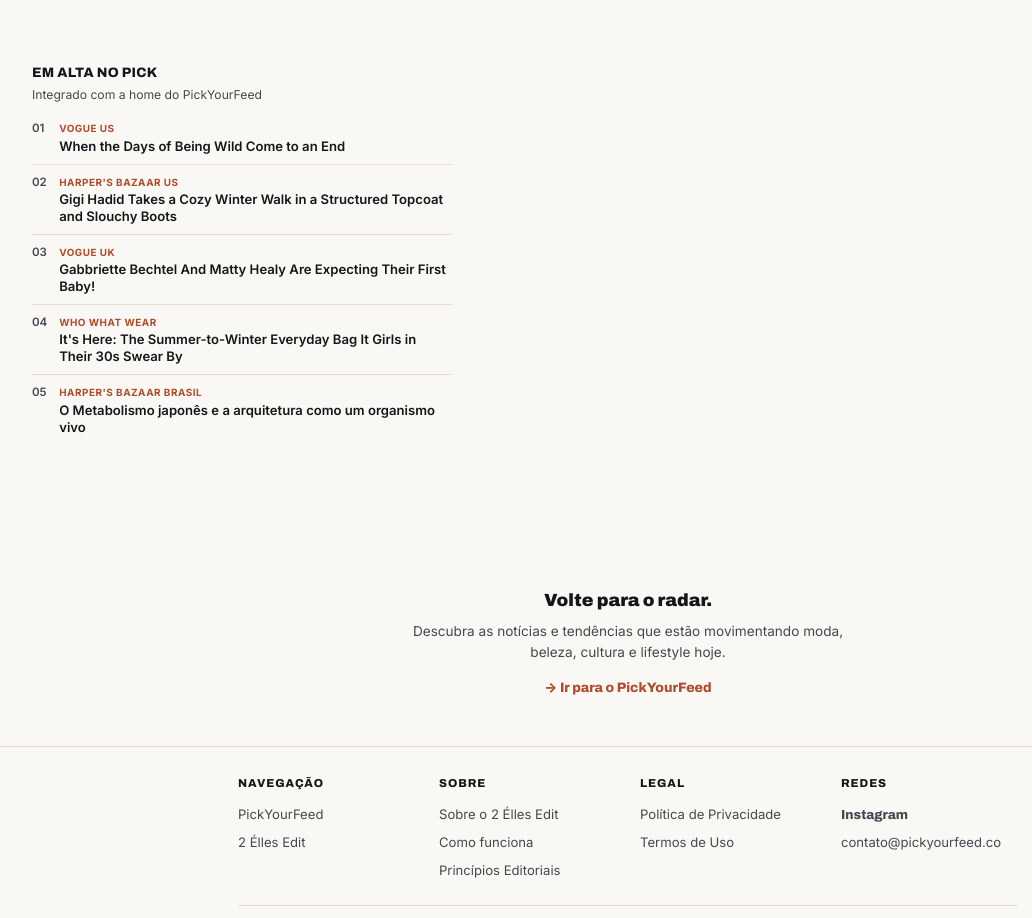
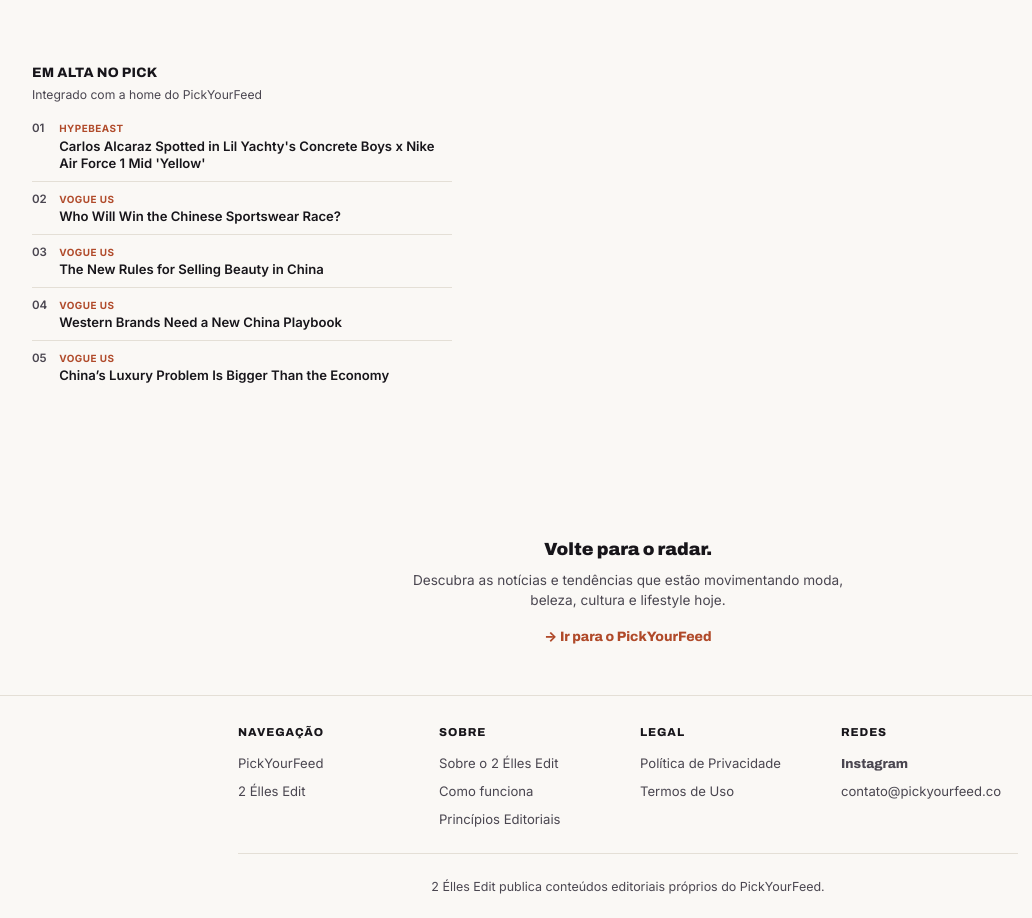
Before and after one commit to camillabello/2ellesedit, a plain HTML site: page 2elles-edit.html in a window 1280 px wide. Shown: the part 6200-7118 px from the top of the page, without its empty margins (12-1044 px from the left). Drawn offline with Linux system fonts and the light colour scheme.

Commit message:
chore: atualiza manchetes (2026-11-23 06:58 UTC)

```diff
--- a/data/em-alta.json
+++ b/data/em-alta.json
@@ -1,109 +1,111 @@
 {
-  "generatedAt": "2026-11-22T23:28:38.762391+00:00",
+  "generatedAt": "2026-11-23T06:58:01.600084+00:00",
   "items": [
     {
-      "id": "16240e15037f",
-      "editorial": "cultura",
+      "id": "b3c95e0e5295",
+      "editorial": "moda",
       "scope": "internacional",
-      "source": "Vogue US",
-      "title": "When the Days of Being Wild Come to an End",
-      "excerpt": "I used to romanticize being a bit of a disaster. Now, I have become a man who just...likes things to be nice.",
-      "image": "https://assets.vogue.com/photos/6b03785a45b7aaadb2b82871/master/pass/1691355837",
-      "link": "https://www.vogue.com/article/when-the-days-of-being-wild-come-to-an-end",
+      "source": "Hypebeast",
+      "title": "Carlos Alcaraz Spotted in Lil Yachty's Concrete Boys x Nike Air Force 1 Mid 'Yellow'",
+      "excerpt": "Summary Tennis star Carlos Alcaraz was recently seen wearing a new Concrete Boys x Nike Air Force 1 MidThe unexpected sighting occurred shortly after the athlete advanced to the ATP FinalsThe…",
+      "image": "https://image-cdn.hypb.st/https%3A%2F%2Fhypebeast.com%2Fimage%2F2026%2F11%2F22%2Fcarlos-alcaraz-wears-lil-yachty-concrete-boys-nike-air-force-1-mid-yellow-atp-tour-000.jpg?w=800&cbr=1&q=90&fit=max",
+      "link": "https://hypebeast.com/2026/11/carlos-alcaraz-wears-lil-yachty-concrete-boys-nike-air-force-1-mid-yellow-atp-tour",
       "mentions": [],
-      "pubDate": "2026-11-22T23:23:03+00:00",
+      "pubDate": "2026-11-23T06:24:19+00:00",
       "trendingReason": null
     },
     {
-      "id": "1162a95a8fc7",
+      "id": "929616eb1d83",
+      "editorial": "em-pauta",
+      "scope": "internacional",
+      "source": "Vogue US",
+      "title": "Who Will Win the Chinese Sportswear Race?",
+      "excerpt": "China’s sportswear market is building speed. Can domestic brands overtake their Western counterparts?",
+      "image": "https://assets.vogue.com/photos/6b0050e89072b58902dbfeca/master/pass/11-23-26-CHINA-SPORTSWEAR-BOOM-vogue-business-story.jpg",
+      "link": "https://www.vogue.com/article/who-will-win-the-chinese-sportswear-race",
+      "mentions": [],
+      "pubDate": "2026-11-23T05:30:00+00:00",
+      "trendingReason": null
+    },
+    {
+      "id": "23a819bccbaf",
+      "editorial": "beleza",
+      "scope": "internacional",
+      "source": "Vogue US",
+      "title": "The New Rules for Selling Beauty in China",
+      "excerpt": "Coinciding with changing perceptions of ‘Made in China’, the country’s beauty landscape is shifting from a period of general expansion to one that is hyper-selective and value-driven, with clear…",
+      "image": "https://assets.vogue.com/photos/6b007a639072b58902dc0292/master/pass/11-20-26-C-BEAUTY-vogue-business-story.jpg",
+      "link": "https://www.vogue.com/article/the-new-rules-for-selling-beauty-in-china",
+      "mentions": [],
+      "pubDate": "2026-11-23T05:30:00+00:00",
+      "trendingReason": null
+    },
+    {
+      "id": "720967db765d",
+      "editorial": "moda",
+      "scope": "internacional",
+      "source": "Vogue US",
+      "title": "Western Brands Need a New China Playbook",
+      "excerpt": "After an almost three-year slump, China’s luxury market is showing signs of recovery. Western brands need to act quickly by rationalizing distribution, localizing output, and planning for the future…",
+      "image": "https://assets.vogue.com/photos/6b007e6fc1039394d6a582ea/master/pass/11-23-26-CHINA-LUXURY-WESTERN-vogue-business-story.jpg",
+      "link": "https://www.vogue.com/article/western-brands-need-a-new-china-playbook",
+      "mentions": [],
+      "pubDate": "2026-11-23T05:30:00+00:00",
+      "trendingReason": null
+    },
+    {
+      "id": "da70c4d5c4d5",
+      "editorial": "moda",
+      "scope": "internacional",
+      "source": "Vogue US",
+      "title": "China’s Luxury Problem Is Bigger Than the Economy",
+      "excerpt": "From changing attitudes toward exclusivity to the rise of domestic competitors, Chinese consumers are questioning what makes luxury worth paying for — and who gets to decide.",
+      "image": "https://assets.vogue.com/photos/6b007eca4f6325c7f4c6c091/master/pass/11-23-26-CHINA-MARKET-KEY-TAKEAWAYS-vogue-business-story.jpg",
+      "link": "https://www.vogue.com/article/chinas-luxury-problem-is-bigger-than-the-economy",
+      "mentions": [],
+      "pubDate": "2026-11-23T05:30:00+00:00",
+      "trendingReason": null
+    },
+    {
+      "id": "688c73d0fb68",
+      "editorial": "moda",
+      "scope": "internacional",
+      "source": "Wallpaper*",
+      "title": "A furniture collection inspired by the streets of Rome",
+      "excerpt": "Gustav Craft, winner of the inaugural Fendi Design Prize, is paving the way for a bright future with a showcase at Design Miami 2026",
+      "image": "https://cdn.mos.cms.futurecdn.net/irP8mnEAL3JqnZWqHrkexW-1920-80.png",
+      "link": "https://www.wallpaper.com/design-interiors/furniture/a-furniture-collection-inspired-by-the-streets-of-rome",
+      "mentions": [],
+      "pubDate": "2026-11-23T05:00:00+00:00",
+      "trendingReason": null
+    },
+    {
+      "id": "d1c980cc3274",
+      "editorial": "cultura",
+      "scope": "internacional",
+      "source": "Wallpaper*",
+      "title": "At the newly opened Experimental Roma, the colours and textures of Italian cinema make for a theatrical stay",
+      "excerpt": "Originally from Sydney Australia, Maresa Manara has been a food and travel journalist since she moved to Italy 15 years ago. Maresa covers Italy’s food and drink and luxury hotel scene for Wallpapr…",
+      "image": "https://cdn.mos.cms.futurecdn.net/BQTV2pnnD2bG3iqfLbKt3S-1920-80.jpg",
+      "link": "https://www.wallpaper.com/travel/hotels/experimental-roma-review",
+      "mentions": [],
+      "pubDate": "2026-11-23T05:00:00+00:00",
+      "trendingReason": null
+    },
+    {
+      "id": "598d808e6d47",
       "editorial": "cultura",
       "scope": "internacional",
       "source": "Harper's Bazaar US",
-      "title": "Gigi Hadid Takes a Cozy Winter Walk in a Structured Topcoat and Slouchy Boots",
-      "excerpt": "Plus, a reversible beanie",
-      "image": "https://hips.hearstapps.com/hmg-prod/images/b3b6fad4-ec79-4262-b820-a3b9c66cd49e.jpg",
-      "link": "https://www.harpersbazaar.com/celebrity/latest/a74501892/gigi-hadid-cozy-winter-look-guest-in-residence-reversible-beanie-photos/",
-      "mentions": [],
-      "pubDate": "2026-11-22T23:21:16+00:00",
-      "trendingReason": null
-    },
-    {
-      "id": "122f87746654",
-      "editorial": "lifestyle",
-      "scope": "internacional",
-      "source": "Vogue UK",
-      "title": "Gabbriette Bechtel And Matty Healy Are Expecting Their First Baby!",
-      "excerpt": "First romantically linked in September 2023, Gabbriette and Matty married in July of this year at a Hollywood Hills estate.",
-      "image": "https://media.vogue.co.uk/photos/6b035ea81e8af5c72eea8956/master/pass/2296458297",
-      "link": "https://www.vogue.co.uk/article/gabbriette-bechtel-and-matty-healy-are-expecting-their-first-baby",
-      "mentions": [],
-      "pubDate": "2026-11-22T21:32:07+00:00",
-      "trendingReason": null
-    },
-    {
-      "id": "979477a80f53",
-      "editorial": "cultura",
-      "scope": "internacional",
-      "source": "Who What Wear",
-      "title": "It's Here: The Summer-to-Winter Everyday Bag It Girls in Their 30s Swear By",
-      "excerpt": "Nikki Chwatt is an associate fashion editor based in New York City. She joined Who What Wear in 2024 after writing fashion, beauty, and lifestyle content for WWD, Well+Good, Editorialist, and more…",
-      "image": "https://cdn.mos.cms.futurecdn.net/HweqkDRU5ydctCcTBwpyKY-1920-80.jpg",
-      "link": "https://www.whowhatwear.com/fashion/celebrity-style/coach-chelsea-bag-trend-bella-hadid-2026",
-      "mentions": [],
-      "pubDate": "2026-11-22T21:14:37+00:00",
-      "trendingReason": null
-    },
-    {
-      "id": "6a733accab09",
-      "editorial": "moda",
-      "scope": "nacional",
-      "source": "Harper's Bazaar Brasil",
-      "title": "O Metabolismo japonês e a arquitetura como um organismo vivo",
-      "excerpt": "Piti Koshimura “Eu achava que as cidades iriam desaparecer.” Diante das ruínas de Nagoya, no Japão, deixadas pelos bombardeios da Segunda Guerra Mundial, o arquiteto Kisho Kurokawa, então com 10…",
-      "image": "https://harpersbazaar.uol.com.br/wp-content/uploads/2026/11/Capsule_00copy-768x614.jpeg",
-      "link": "https://harpersbazaar.uol.com.br/bazaar-interiors/o-metabolismo-japones-e-a-arquitetura-como-um-organismo-vivo/",
-      "mentions": [],
-      "pubDate": "2026-11-22T21:06:47+00:00",
-      "trendingReason": null
-    },
-    {
-      "id": "24bd2365b884",
-      "editorial": "cultura",
-      "scope": "internacional",
-      "source": "Wallpaper*",
-      "title": "Wallpaper* Technology Editor Jonathan Bell assembles a compact musical gift guide",
-      "excerpt": "From must-have pieces of music tech to guides to the esoteric haunts of ageing rock icons, our gift guide for musical giving covers all bases from toys to pro gear",
-      "image": "https://cdn.mos.cms.futurecdn.net/6YKJnbCeiw7d8gt4UDdc7M-1920-80.jpg",
-      "link": "https://www.wallpaper.com/tech/wallpaper-technology-editor-jonathan-bell-assembles-a-compact-musical-gift-guide",
-      "mentions": [],
-      "pubDate": "2026-11-22T21:00:00+00:00",
-      "trendingReason": null
-    },
-    {
-      "id": "7a2eb3a7e3cb",
-      "editorial": "cultura",
-      "scope": "internacional",
-      "source": "Harper's Bazaar US",
-      "title": "Princess Kate Opens Up About Her Cancer Journey in a New Documentary",
-      "excerpt": "”There’s a much, much deeper part to what a cancer diagnosis shifts in you,” she reflected on camera",
-      "image": "https://hips.hearstapps.com/hmg-prod/images/1f32a625-c06a-466c-9d72-576e4facdf1c.png",
-      "link": "https://www.harpersbazaar.com/celebrity/latest/a74501335/princess-kate-middleton-heal-documentary-cancer-journey-trailer/",
-      "mentions": [],
-      "pubDate": "2026-11-22T20:57:26+00:00",
-      "trendingReason": null
-    },
-    {
-      "id": "2ec3738f0518",
-      "editorial": "cultura",
-      "scope": "nacional",
-      "source": "Capricho",
-      "title": "Por que jovens da periferia sentem mais pressão estética ao circular pela cidade?",
-      "excerpt": "Pesquisa mostra como diferentes espaços influenciam a maneira da nossa galera se expressar. Vamos entender os impactos e como a juventude transforma isso?",
-      "image": "https://capricho.abril.com.br/wp-content/uploads/2026/11/SaveClip.App_724164287_18596869810019929_5015040222869134998_n-1.jpg",
-      "link": "https://capricho.abril.com.br/comportamento/por-que-jovens-da-periferia-sentem-mais-pressao-estetica-ao-circular-pela-cidade/",
-      "mentions": [],
-      "pubDate": "2026-11-22T20:00:56+00:00",
-      "trendingReason": null
+      "title": "Miley Cyrus Turns to Saint Laurent’s Anthony Vaccarello for a Backless Wedding Dress",
+      "excerpt": "The star married Maxx Morando in Palm Springs",
+      "image": "https://hips.hearstapps.com/hmg-prod/images/b2ac579d-e7d6-40ae-a765-ad41a5f0746b.jpg",
+      "link": "https://www.harpersbazaar.com/celebrity/latest/a74501530/miley-cyrus-saint-laurent-wedding-dress-details/",
+      "mentions": [
+        "Saint Laurent"
+      ],
+      "pubDate": "2026-11-22T19:02:11+00:00",
+      "trendingReason": "Repercutindo em 4 veículos"
     }
   ]
 }
```
Also changed, not shown: index.html (+3 -3 lines), data/articles.json.
